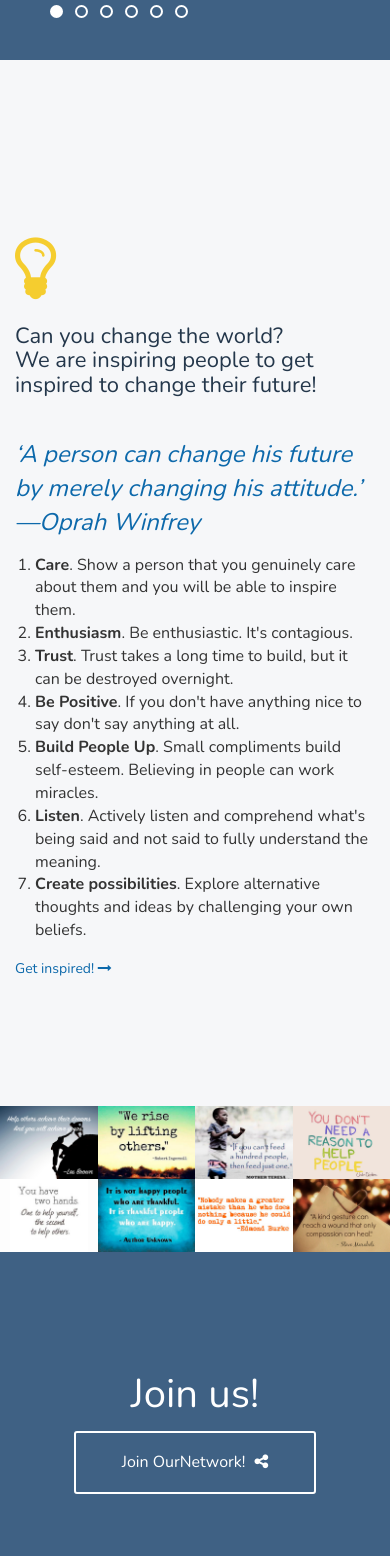
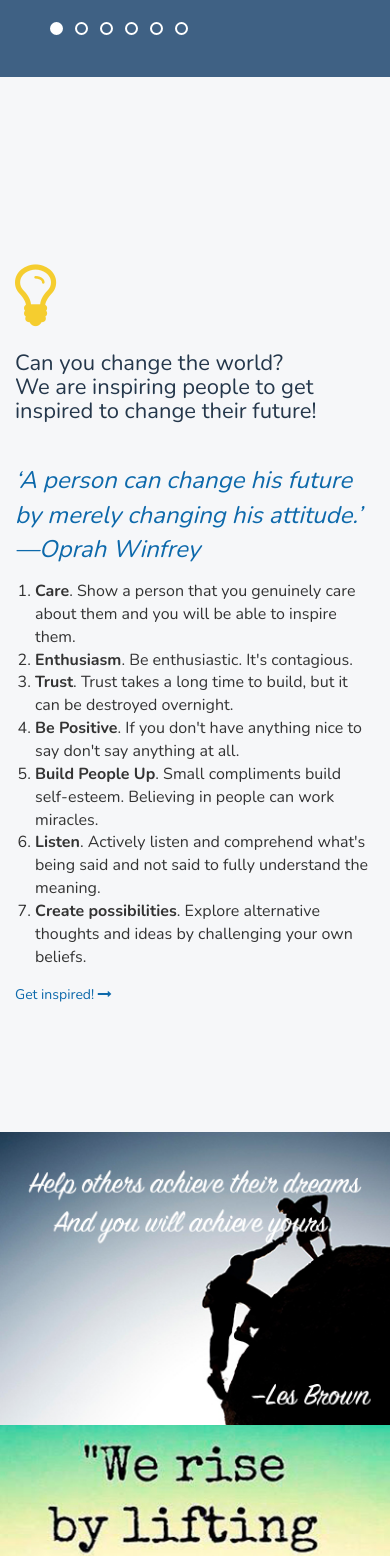
Before and after one commit to ssent1/ournetwork.net, a plain HTML site: page index.html in a window 390 px wide. Shown: the part 2591-4147 px from the top of the page. Drawn offline with nearby package versions, Linux system fonts and the light colour scheme.

Commit message:
Added line breaks for quotes
Tightened up overlay quotes to display better on mobile devices.

Updated CSS screenshots » inspiration so that each box displayed at
screen width on mobile devices.

```diff
--- a/index.html
+++ b/index.html
@@ -79,7 +79,7 @@
 			<div class="container">
 				<div class="row">
 					<div class="col-md-12 text-center">
-						<h1><i class="fa fa-heart"></i> "You must be the change you wish to see in the world." —Mahatma Gandhi</a></h1>
+						<h1><i class="fa fa-heart"></i> "You must be the change you wish to see in the world." <br>—Mahatma Gandhi</a></h1>
 						<h1><a href="https://www.youtube.com/embed/2U-tOghblfE?autoplay=1&wmode=opaque&fs=1" class="youtube-media"><i class="fa fa-play-circle-o"></i> Watch "The hidden influence of social networks."</a></h1>
 					</div>
 				</div>
@@ -142,7 +142,7 @@
 					<div class="col-md-12">
 						<p class="lightbulb"><i class="fa fa-lightbulb-o"></i></p>
 						<h1>Can you change the world?<br>We are inspiring people to get inspired to change their future!</h1>
-						<blockquote>‘A person can change his future by merely changing his attitude.’ —Oprah Winfrey</blockquote>
+						<blockquote>‘A person can change his future by merely changing his attitude.’ <br>—Oprah Winfrey</blockquote>
 							<ol>
 								<li><strong>Care</strong>. Show a person that you genuinely care about them and you will be able to inspire them.</li>
 								<li><strong>Enthusiasm</strong>. Be enthusiastic. It's contagious.</li>
@@ -224,7 +224,7 @@
 								<div class="caption-content">
 									<a href="ournetwork.net/img/large/05.jpg" class="single_image">
 										<i class="fa fa-search"></i><br>
-										<p>You have two hands. One to help yourself, the second to help others. <br>—anon</p>
+										<p>You have two hands. One to help yourself, the second to help others. —anon</p>
 									</a>
 								</div>
 								</figcaption>
@@ -237,7 +237,7 @@
 								<div class="caption-content">
 									<a href="ournetwork.net/img/large/06.jpg" class="single_image">
 										<i class="fa fa-search"></i><br>
-										<p>It is not happy people who are thankful. It is thankful people who are happy. <br>—anon</p>
+										<p>It is not happy people who are thankful. It is thankful people who are happy. —anon</p>
 									</a>
 								</div>
 								</figcaption>
@@ -250,7 +250,7 @@
 								<div class="caption-content">
 									<a href="ournetwork.net/img/large/07.jpg" class="single_image">
 										<i class="fa fa-search"></i><br>
-										<p>Nobody makes a greater mistake than he who does nothing because he could only do a little. <br>—Edmund Burke</p>
+										<p>Nobody makes a greater mistake than he who does nothing b/c he could only do little. —Edmund Burke</p>
 									</a>
 								</div>
 								</figcaption>
@@ -258,12 +258,12 @@
 						</li>
 						<li>
 							<figure>
-								<img src="ournetwork.net/img/08-screenshot.jpg" alt=".What kind gesture can reach A wound that only compassion can heal. —Steve Maraboli">
+								<img src="ournetwork.net/img/08-screenshot.jpg" alt="A kind gesture can reach a wound that only compassion can heal. —Steve Maraboli">
 								<figcaption>
 								<div class="caption-content">
 									<a href="ournetwork.net/img/large/08.jpg" class="single_image">
 										<i class="fa fa-search"></i><br>
-										<p>What kind gesture can reach A wound that only compassion can heal. <br>—Steve Maraboli</p>
+										<p>Kind gestures reach wounds that only compassion heals. —Steve Maraboli</p>
 									</a>
 								</div>
 								</figcaption>
--- a/ournetwork.net/css/queries.css
+++ b/ournetwork.net/css/queries.css
@@ -6,8 +6,8 @@
 @media screen and (max-width:991px){
 	.feature-1,.feature-2{margin-bottom:50px;}
 	.device{display:none;}
-	.screenshots ul li{width:50%;}
-	.screenshots-intro{padding:110px 0 100px 0;}
+	.inspiration ul li{width:50%;}
+	.inspiration-intro{padding:110px 0 100px 0;}
 	.feature-content{width:80%;}
 	.features-slider{height:100%}
 }
@@ -23,7 +23,7 @@
 }
 @media screen and (max-width:465px){
 	.hero h1{font-size:40px;margin:100px 0 45px 0}
-	.screenshots ul li{width:100%;min-height:100%;float:none;}
+	.inspiration ul li{width:100%;min-height:100%;float:none;}
 	section.video i{font-size:30px;}
 	section.video h1{font-size:15px;font-weight:400;}
 	section.video{padding:40px;}
```
